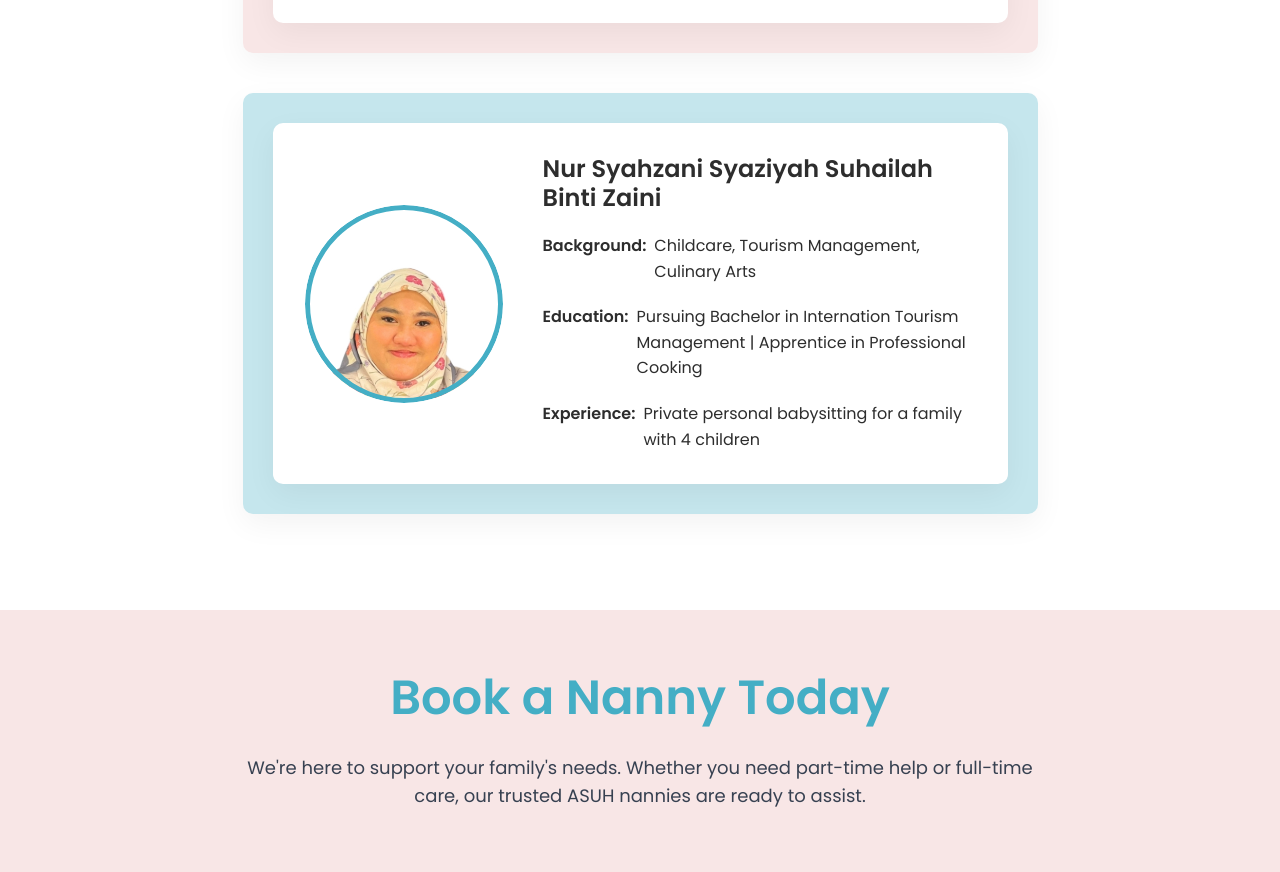
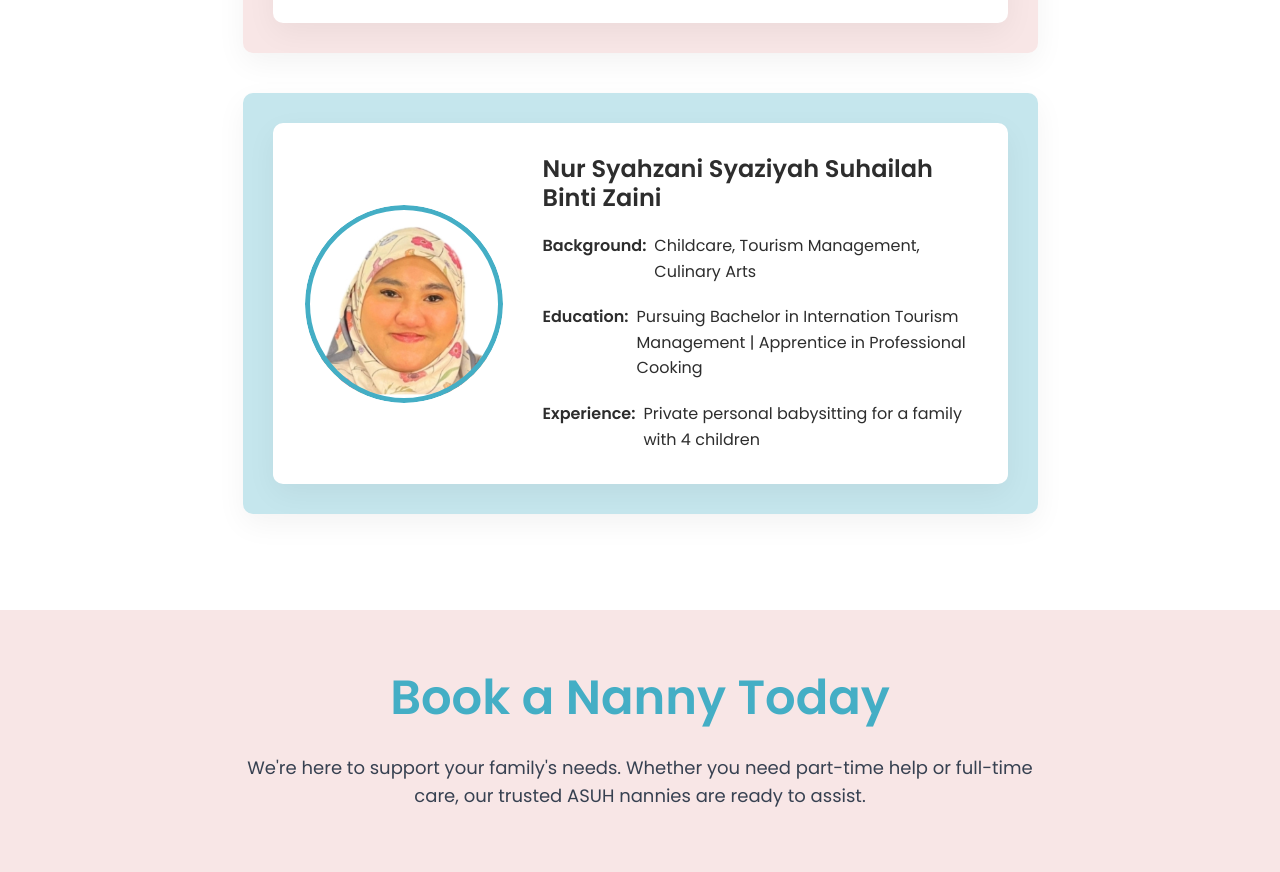
Before and after one commit to Hype580/asuhonthemove, a Next.js app: page /nannies in a window 1280 px wide. Shown: the part 5620-6492 px from the top of the page. Built offline with nearby package versions, Linux system fonts and the light colour scheme.

Commit message:
Add Zoom Level For A Specific Nanny

```diff
--- a/src/components/nannies/NannyList.tsx
+++ b/src/components/nannies/NannyList.tsx
@@ -249,7 +249,8 @@ const nannies = [
       value: 'Private personal babysitting for a family with 4 children'
     },
     zoom: true,
-    objectPosition: '52% 20%'
+    zoomLevel: 1.8,
+    objectPosition: '48% 50%'
   }
 ];
 
```
